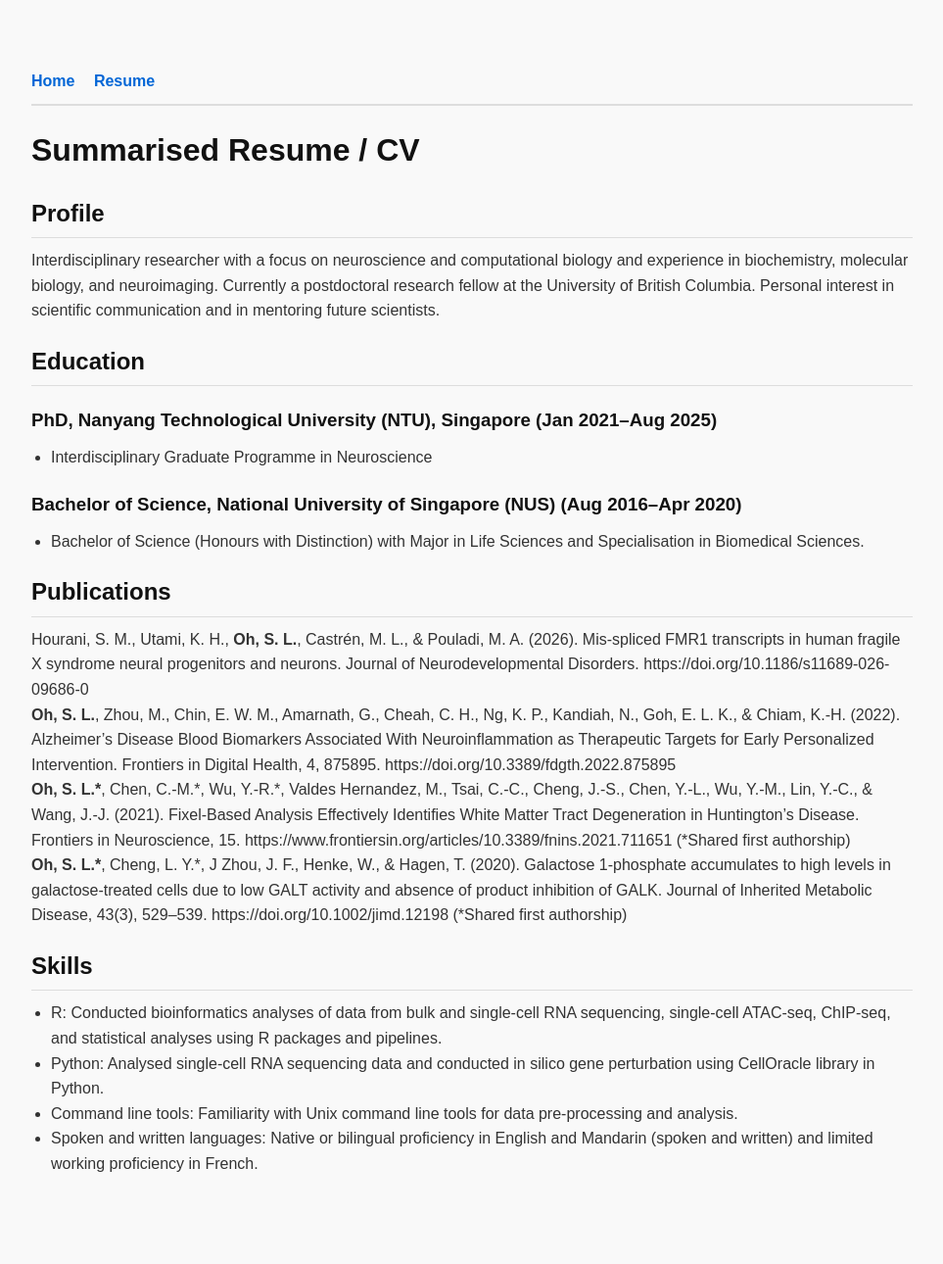
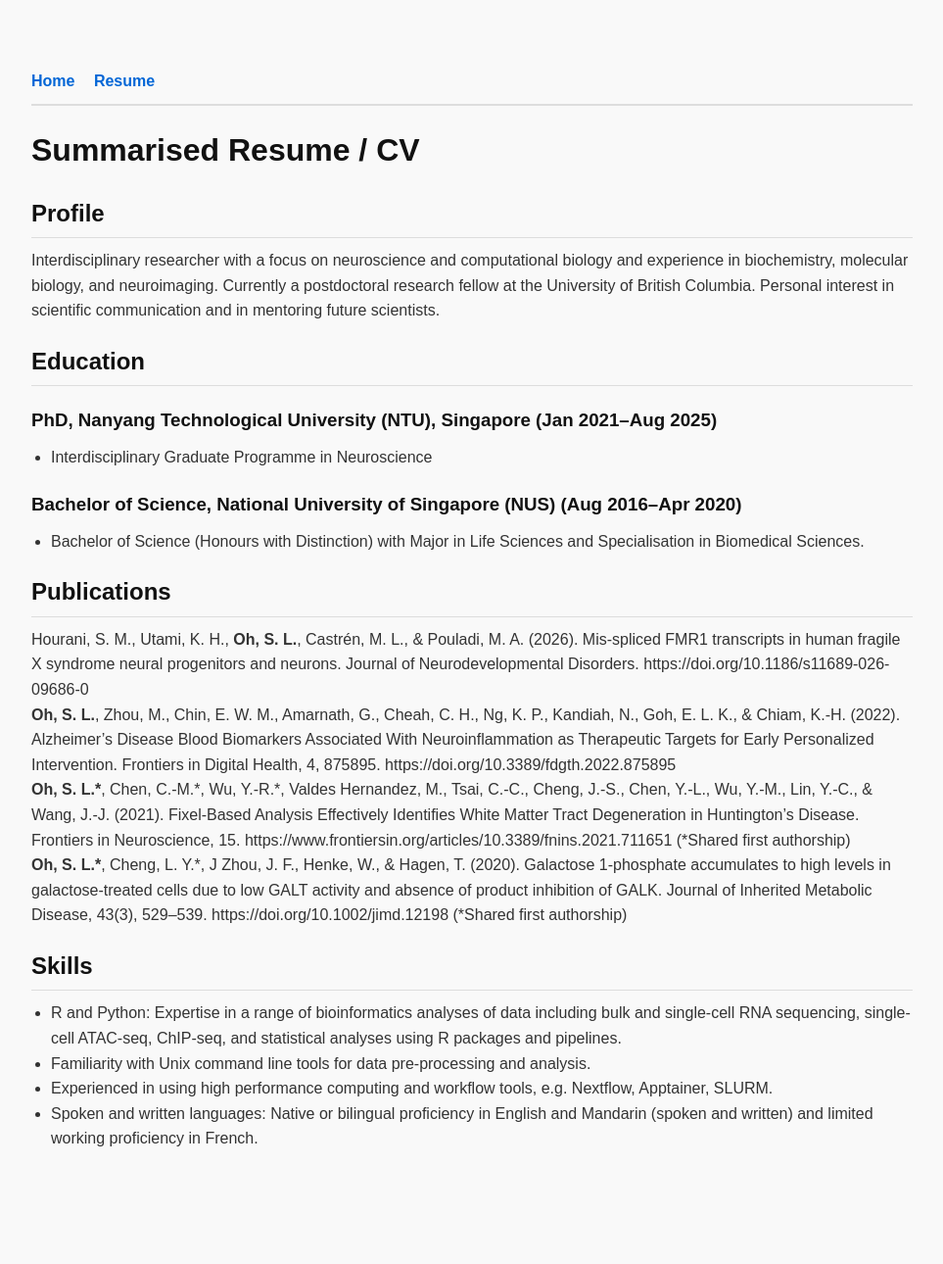
Before and after one commit to ohsherli/ohsherli.github.io, a Jekyll site: the page built from resume.md, in a window 1280 px wide. Shown: the whole page at 98% size, without its empty margins (38-1001 px from the left). Built offline with Jekyll 4.4.1, drawn with Linux system fonts in a browser that asks for light colours; our own code applies the rules of GitHub Pages for plain Markdown files; after the commit the page ends 1265 px from its top, so only the background shows below that.

Commit message:
Update resume.md

```diff
--- a/resume.md
+++ b/resume.md
@@ -17,7 +17,7 @@ Hourani, S. M., Utami, K. H., **Oh, S. L.**, Castrén, M. L., & Pouladi, M. A. (
 **Oh, S. L.\***, Cheng, L. Y.\*, J Zhou, J. F., Henke, W., & Hagen, T. (2020). Galactose 1-phosphate accumulates to high levels in galactose-treated cells due to low GALT activity and absence of product inhibition of GALK. Journal of Inherited Metabolic Disease, 43(3), 529–539. https://doi.org/10.1002/jimd.12198 (\*Shared first authorship)
 
 ## Skills
-* R: Conducted bioinformatics analyses of data from bulk and single-cell RNA sequencing, single-cell ATAC-seq, ChIP-seq, and statistical analyses using R packages and pipelines.
-* Python: Analysed single-cell RNA sequencing data and conducted in silico gene perturbation using CellOracle library in Python.
-* Command line tools: Familiarity with Unix command line tools for data pre-processing and analysis.
+* R and Python: Expertise in a range of bioinformatics analyses of data including bulk and single-cell RNA sequencing, single-cell ATAC-seq, ChIP-seq, and statistical analyses using R packages and pipelines.
+* Familiarity with Unix command line tools for data pre-processing and analysis.
+* Experienced in using high performance computing and workflow tools, e.g. Nextflow, Apptainer, SLURM.
 * Spoken and written languages: Native or bilingual proficiency in English and Mandarin (spoken and written) and limited working proficiency in French.
```
